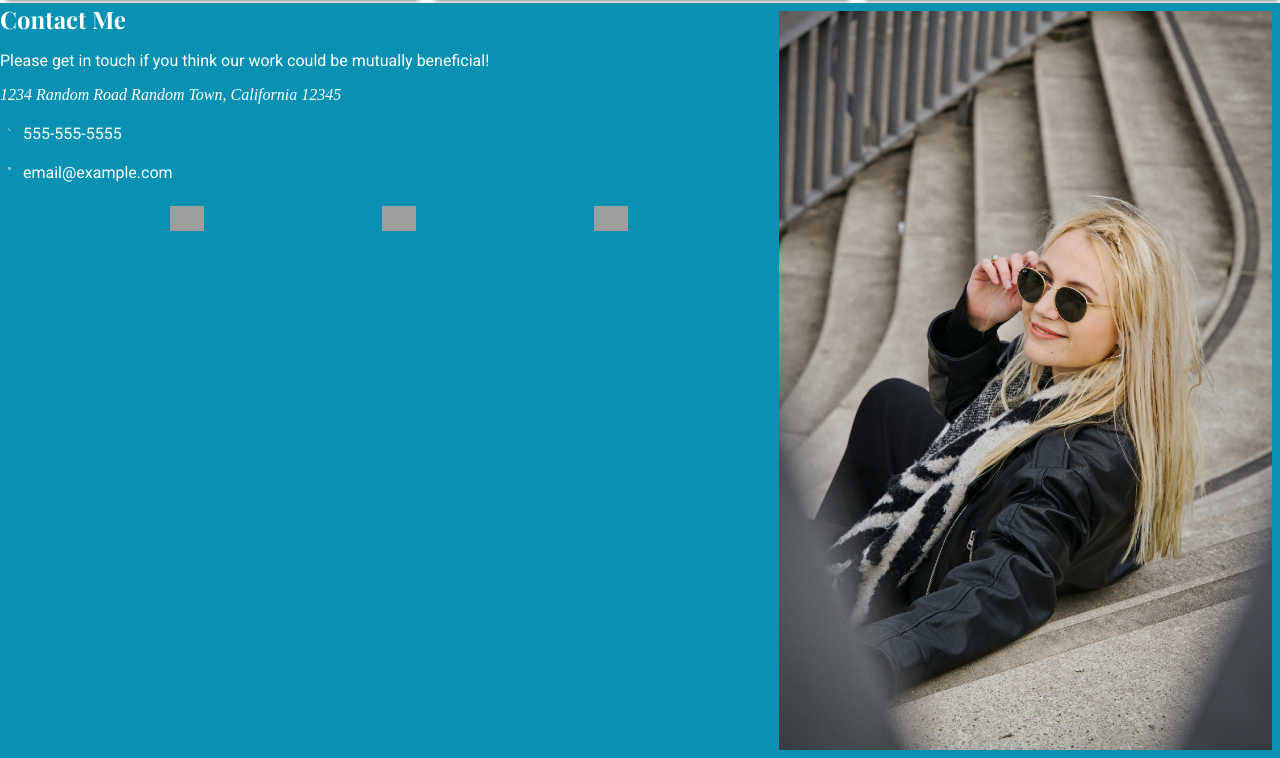
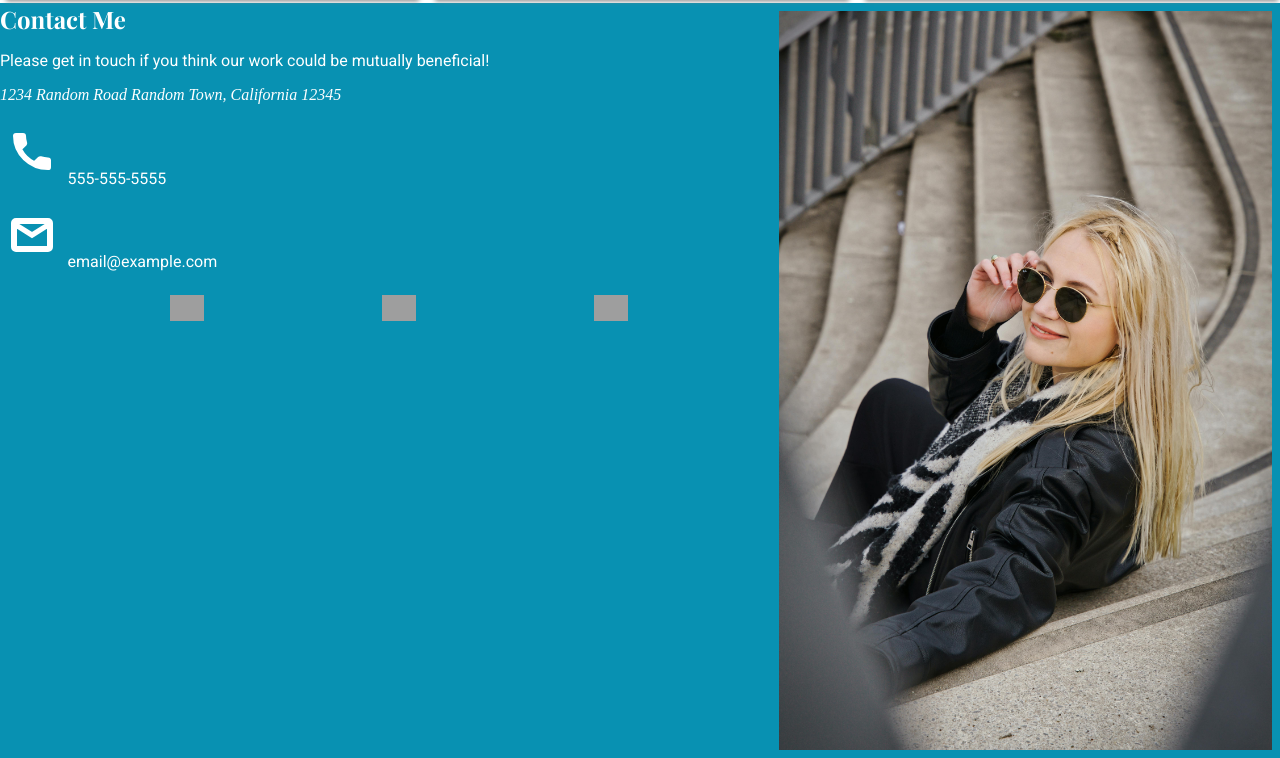
Before and after one commit to ebey04/homepage, a plain HTML site: page index.html in a window 1280 px wide. Shown: the part 1579-2337 px from the top of the page. Drawn offline with nearby package versions, Linux system fonts and the light colour scheme; grey boxes are pictures that could not be loaded; a web font is replaced by a local one.

Commit message:
change .footer-img max-width to %

```diff
--- a/styles.css
+++ b/styles.css
@@ -131,7 +131,7 @@ footer img{
 }
 
 .footer-img{
-    max-width: 19px;
+    max-width: 10%;
 }
 .left-col{
     display: flex;
```
